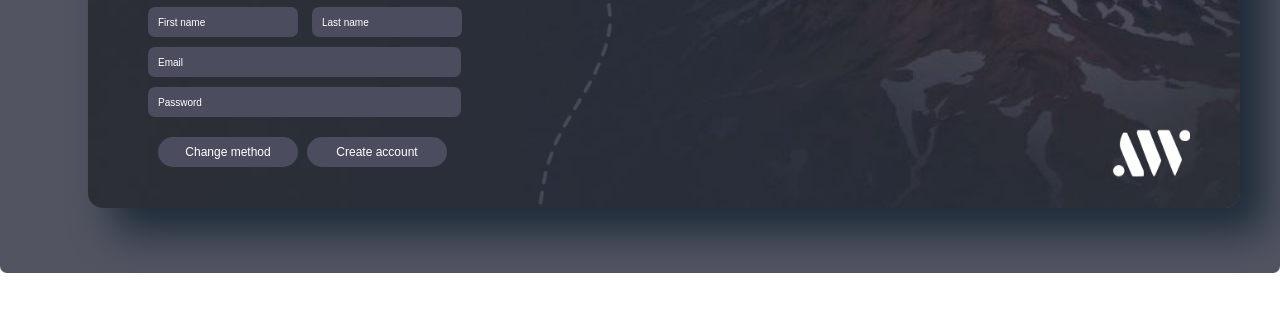
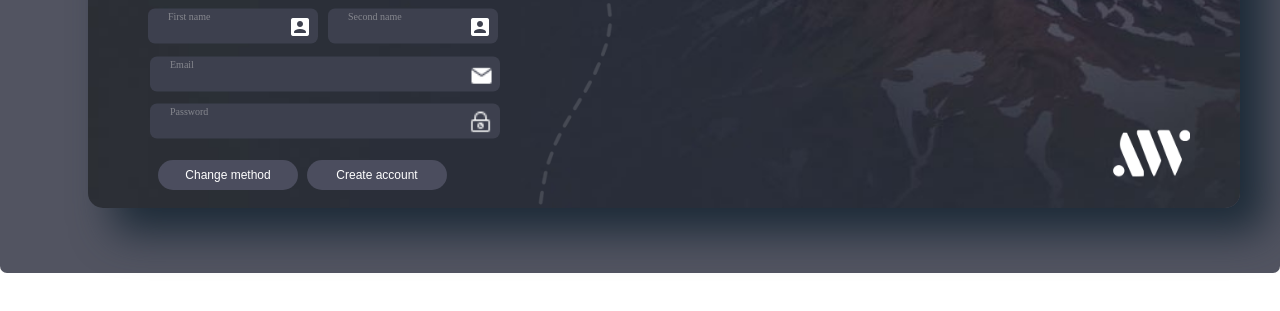
Before and after one commit to YarGromov/Anywhere_app, a plain HTML site: page index.html in a window 1280 px wide. Shown: the part 277-588 px from the top of the page. Drawn offline with Linux system fonts and the light colour scheme; some icons are missing; a web font is replaced by a local one.

Commit message:
placeholder, icons i td

```diff
--- a/index.html
+++ b/index.html
@@ -55,7 +55,7 @@
         </div>
 
         <form action="#" method="POST">
-          <img src="/src/img/iconsLock1.png" alt="icons" class="iconLock" />
+          <!-- <img src="/src/img/iconsLock1.png" alt="icons" class="iconLock" />
           <img src="/src/img/iconsMail.png" alt="mail" class="iconMail" />
           <img src="/src/img/iconName.png" alt="iconName" class="iconName" />
           <img src="/src/img/iconName.png" alt="iconName2" class="iconName2" />
@@ -82,7 +82,29 @@
             type="password"
             name="password"
             placeholder="Password"
-          />
+          /> -->
+          <div class="inputs_name">
+            <div class="div_first_name">
+              <span class="span_first_name">First name</span>
+              <input class="input_first_name" />
+            </div>
+            <div class="div_second_name">
+              <span class="span_second_name">Second name</span>
+              <input class="input_second_name" />
+            </div>
+          </div>
+
+          <div class="inputs_log">
+            <div class="div_email">
+              <span class="span_email">Email</span>
+              <input class="input_email" />
+            </div>
+
+            <div class="div_password">
+              <span class="span_password">Password</span>
+              <input class="input_password" />
+            </div>
+          </div>
         </form>
 
         <div class="buttons">
--- a/src/css/style.css
+++ b/src/css/style.css
@@ -126,9 +126,10 @@ body {
 form {
   position: relative;
   margin-left: 40px;
+  padding-top: 10px;
 }
 
-input {
+/* input {
   position: relative;
   border-radius: 7px;
   border: none;
@@ -153,15 +154,15 @@ input:focus {
   font-size: 13px;
   background-color: #7b7c8a;
   outline: 2px solid #4a7ce0;
-}
+} */
 
-.name {
+/* .name {
   width: 150px;
 }
 
 .lastName {
   margin-left: 10px;
-}
+} */
 
 .long {
   width: 313px;
@@ -212,7 +213,7 @@ button {
   background-color: #5b91e3;
 }
 
-.iconLock {
+/* .iconLock {
   position: absolute;
   left: 285px;
   top: 85px;
@@ -238,7 +239,7 @@ button {
   width: 18px;
   left: 285px;
   top: 6px;
-}
+} */
 
 .line {
   position: absolute;
@@ -255,3 +256,141 @@ button {
   color: #f07373;
   text-decoration: none;
 }
+
+.input_first_name,
+.input_second_name {
+  max-width: 170px;
+}
+
+.div_first_name,
+.div_second_name,
+.div_email,
+.div_password {
+  position: relative;
+  height: 18px;
+}
+
+.input_first_name,
+.input_second_name,
+.span_first_name,
+.span_second_name,
+.span_email,
+.span_password,
+.input_email,
+.input_password {
+  position: absolute;
+  top: 50%;
+  font-size: 16px;
+  background-color: transparent;
+  transform: translateY(-50%);
+}
+
+.span_first_name,
+.span_second_name,
+.span_email,
+.span_password {
+  color: #ccc;
+  padding-left: 4px;
+  z-index: 2;
+  font-size: 10px;
+  top: -1px;
+  left: 16px;
+  opacity: 0.5;
+}
+
+.input_first_name,
+.input_second_name,
+.input_email,
+.input_password {
+  position: relative;
+  border-radius: 7px;
+  border: none;
+  height: 35px;
+  margin-bottom: 10px;
+  background-color: rgb(61, 64, 78);
+  color: white;
+  font-size: 18px;
+  padding: 10px;
+  padding-left: 20px;
+  padding-top: 20px;
+}
+
+.inputs_name {
+  display: flex;
+  max-width: 350px;
+  justify-content: space-between;
+}
+
+.input_password,
+.input_email {
+  min-width: 350px;
+}
+
+.inputs_log {
+  position: relative;
+  margin-top: 30px;
+  min-height: 65px;
+  display: flex;
+  flex-direction: column;
+  justify-content: space-between;
+  max-width: 310px;
+  left: 2px;
+  margin-bottom: 30px;
+}
+
+input:focus {
+  font-size: 18px;
+  background-color: #7b7c8a;
+  outline: 2px solid #4a7ce0;
+}
+
+.input_first_name:focus,
+.input_second_name:focus {
+  max-width: 170px;
+}
+
+.div_first_name:after {
+  content: "";
+  background-image: url("/src/img/iconName.png");
+  background-repeat: no-repeat;
+  position: absolute;
+  width: 25px;
+  height: 25px;
+  right: 5px;
+  bottom: -5px;
+}
+
+.div_second_name:after {
+  content: "";
+  background-image: url("/src/img/iconName.png");
+  background-repeat: no-repeat;
+  position: absolute;
+  width: 25px;
+  height: 25px;
+  right: 5px;
+  bottom: -5px;
+}
+
+.div_email:after {
+  content: "";
+  background-image: url("/src/img/iconsMail.png");
+  background-repeat: no-repeat;
+  background-size: contain;
+  position: absolute;
+  width: 23px;
+  height: 23px;
+  right: -33px;
+  bottom: -5px;
+}
+
+.div_password:after {
+  content: "";
+  background-image: url("/src/img/iconsLock1.png");
+  background-repeat: no-repeat;
+  background-size: contain;
+  position: absolute;
+  width: 25px;
+  height: 25px;
+  right: -33px;
+  bottom: -5px;
+}
```
